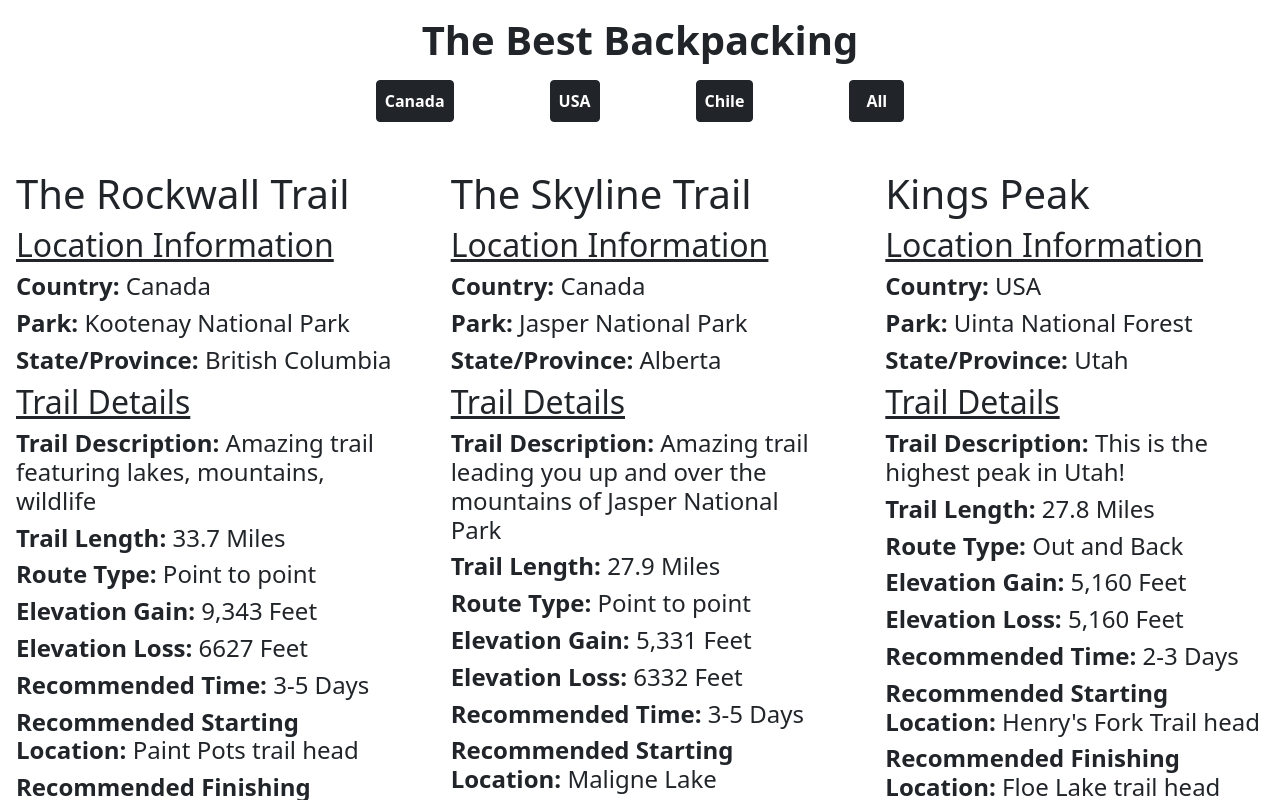
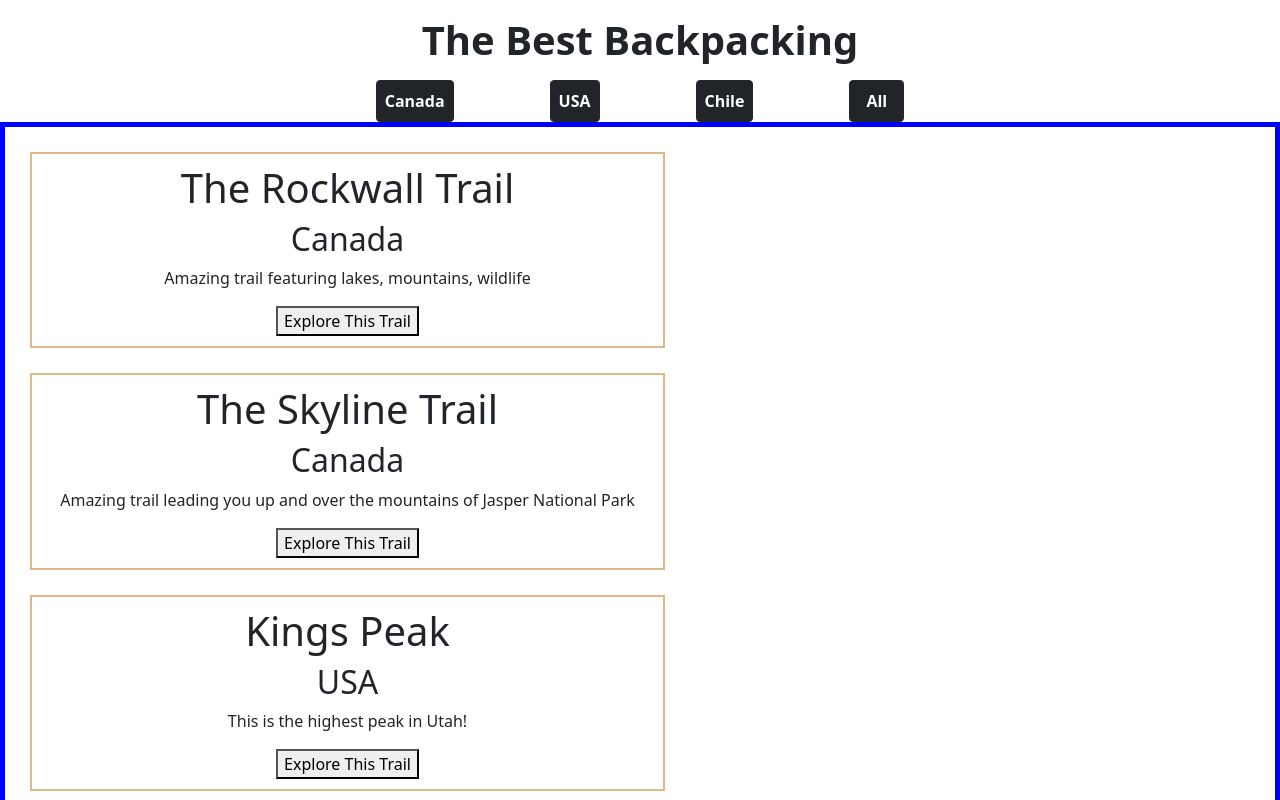
Before and after one commit to Benroberts37/theBestBackpacking, a React (Create React App) app: page / in a window 1280 px wide. Shown: the top 800 px of the page. Built offline with nearby package versions, Linux system fonts and the light colour scheme.

Commit message:
adding more styling

```diff
--- a/src/Components /App.js
+++ b/src/Components /App.js
@@ -28,7 +28,7 @@
             setItem={setItem}
             trailItems={trailItems}
           />
-          <TrailCard item={item} />
+          <Card item={item} />
         </div>
       </div>
     </>
--- /dev/null
+++ b/src/Components /Card.css
@@ -0,0 +1,12 @@
+.card-container{
+border: solid 2px burlywood;
+padding: 10px;
+margin: 25px;
+text-align: center;
+width: 50%
+}
+
+.big-container{
+    border:5px solid blue;
+
+}
--- a/src/Components /Card.js
+++ b/src/Components /Card.js
@@ -1,4 +1,5 @@
 import React from "react";
+import './Card.css'
 
 function showTrail() {
   alert('Coming Soon!')
@@ -7,23 +8,18 @@
 const Card = ({ item }) => {
   return (
     <>
-      <div className="container-fluid">
-        <div className="row justify-content-center">
+      <div>
+        <div className = 'big-container'>
           {item.map((props) => {
             return (
-              <div
-                className="col-md-4 col-sm-6 card my-3 py-3 border-0"
-                key={props.id}
-              >
-                <div className="card-body">
-                  <div className="card-title fw-bold fs-4">
-                    <h1>{props.nameOfTrail}</h1>
-                    <h2>{props.country}</h2>
-                  </div>
-                  <div className="card-text">{props.trailDescription}</div>
-                </div>
-                <button onClick={showTrail}>Explore This Trail</button>
+            <div className = "card-container">
+              <div key={props.id}>
+                  <h1>{props.nameOfTrail}</h1>
+                  <h2>{props.country}</h2>
+                  <p>{props.trailDescription}</p>
+                  <button onClick={showTrail}>Explore This Trail</button>
               </div>
+            </div>
             );
           })}
         </div>
--- a/src/Components /TrailCard.css
+++ b/src/Components /TrailCard.css
@@ -1,3 +1,14 @@
-.titles{
+h1{
+    text-align: center;
+}
 
+.containers{
+    padding: 15px;
+    text-align: center;
 }
+
+.small-containers{
+    border: 2px solid blue;
+    padding: 8px;
+    margin: 10px;
+}
--- a/src/Components /TrailCard.js
+++ b/src/Components /TrailCard.js
@@ -13,13 +13,15 @@
                 key={props.id}
               >
                 <div className="card-body">
-                    <div>
-                      <h1>{props.nameOfTrail}</h1>
+                    <div className="containers">
+                    <h1>{props.nameOfTrail}</h1>
+                     <div className= "small-containers">
                         <h2 className = "titles"><u>Location Information</u></h2>
                         <h4><strong>Country: </strong>{props.country}</h4>
                         <h4><strong>Park: </strong>{props.parkLocation}</h4>
                         <h4><strong>State/Province: </strong>{props.stateOrProvince}</h4>
-                    <div>
+                    </div>
+                    <div className= "small-containers">
                         <h2 className = "titles"><u>Trail Details</u></h2>
                         <h4><strong>Trail Description: </strong>{props.trailDescription}</h4>
                         <h4><strong>Trail Length: </strong>{props.lengthInMiles}</h4>
@@ -30,7 +32,7 @@
                         <h4><strong>Recommended Starting Location: </strong>{props.recommendStartingSpot}</h4>
                         <h4><strong>Recommended Finishing Location: </strong>{props.recommendedFinishingSpot}</h4>
                     </div>
-                    <div>
+                    <div className= "small-containers">
                         <h2 className = "titles"><u>Permits and Cost</u></h2>
                         <h4><strong>Do you need a permit to backpack? </strong>{props.permitRequired}</h4>
                         <h4><strong>Hiking Permit Cost: </strong>{props.hikingPermitCost}</h4>
```
Also changed, not shown: src/Components /backpack.css (deleted).
